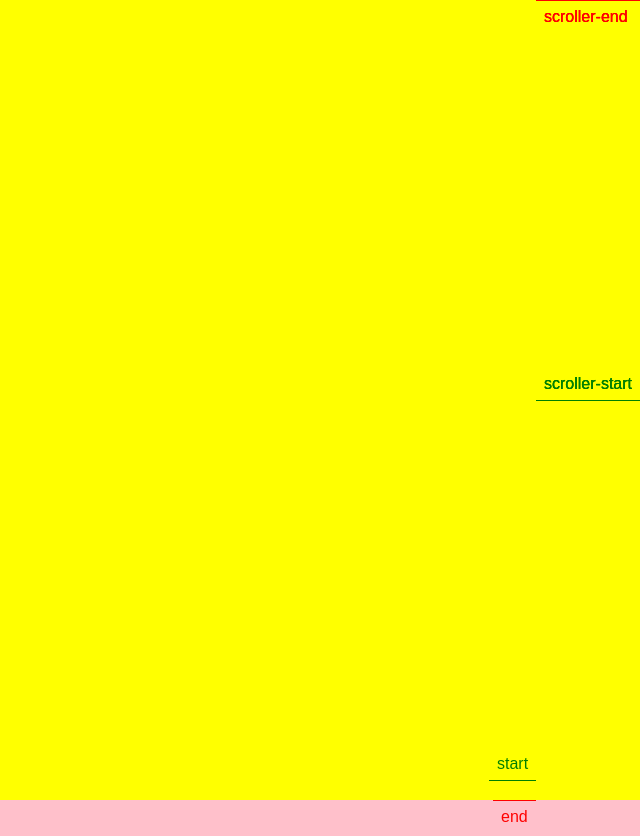
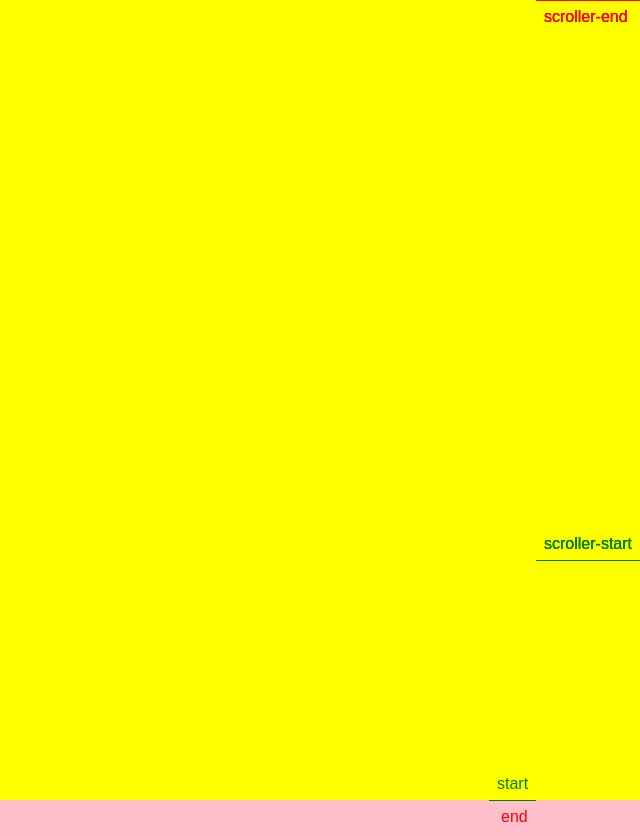
Before and after one commit to Hai0205/PhucLongHotel, a plain HTML site: page demo.html in a window 1280 px wide. Shown: the top 836 px of the page, without its empty margins (640-1280 px from the left). Drawn offline with Linux system fonts and the light colour scheme.

Commit message:
push new code

```diff
--- a/demo.html
+++ b/demo.html
@@ -90,7 +90,7 @@
                 height: '100%',
                 scrollTrigger: {
                     trigger: element,
-                    start: '-20px 50%',
+                    start: 'top 70%',
                     end: 'bottom top',
                     scrub: true,
                     markers: true
```
